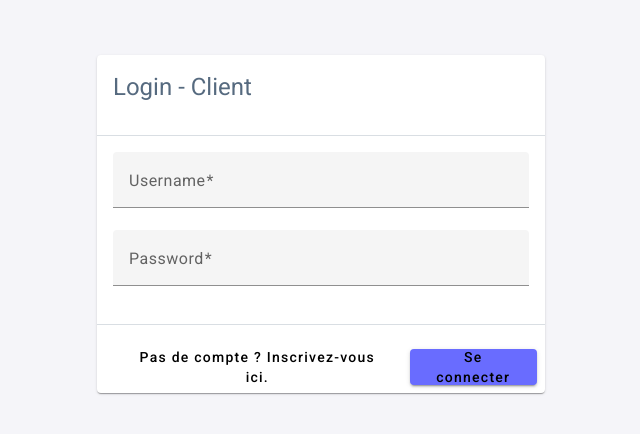
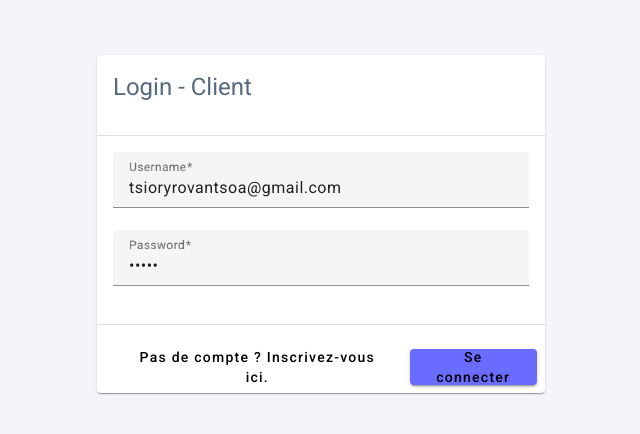
Before and after one commit to tsioryrovantsoa/mean-frontend, an Angular app: page /login in a window 1280 px wide. Shown: the part 176-610 px from the top of the page, without its empty margins (319-959 px from the left). Built offline with nearby package versions, Linux system fonts and the light colour scheme.

Commit message:
default value login

```diff
--- a/src/app/components/login/login.component.html
+++ b/src/app/components/login/login.component.html
@@ -17,11 +17,11 @@
             >
                 <mat-form-field>
                     <mat-label>Username</mat-label>
-                    <input matInput formControlName="username" value="tsioryrovantsoa@gmail.com"/>
+                    <input matInput formControlName="username"/>
                 </mat-form-field>
                 <mat-form-field>
                     <mat-label>Password</mat-label>
-                    <input matInput type="password" formControlName="password" value="12345"/>
+                    <input matInput type="password" formControlName="password" />
                 </mat-form-field>
             </form>
             <div *ngIf="message!==''" style="width:100%" class="alert alert-danger" role="alert">
--- a/src/app/components/login/login.component.ts
+++ b/src/app/components/login/login.component.ts
@@ -13,6 +13,7 @@ export class LoginComponent implements OnInit {
   public loginForm!: FormGroup;
   public message : string = "";
   public loading : boolean = false;
+  valeurdefault:any
 
   constructor(private authenticationService: AuthentificationService,private router : Router) {}
 
@@ -21,6 +22,14 @@ export class LoginComponent implements OnInit {
       username: new FormControl('', Validators.required),
       password: new FormControl('', Validators.required),
     });
+    this.loginForm.setValue({
+      username: "tsioryrovantsoa@gmail.com",
+      password: "12345"
+    });
+    this.valeurdefault = {
+      email : "tsioryrovantsoa@gmail.com",
+      mdp : "12345"
+    }
   }
 
   public onSubmit() {
```
